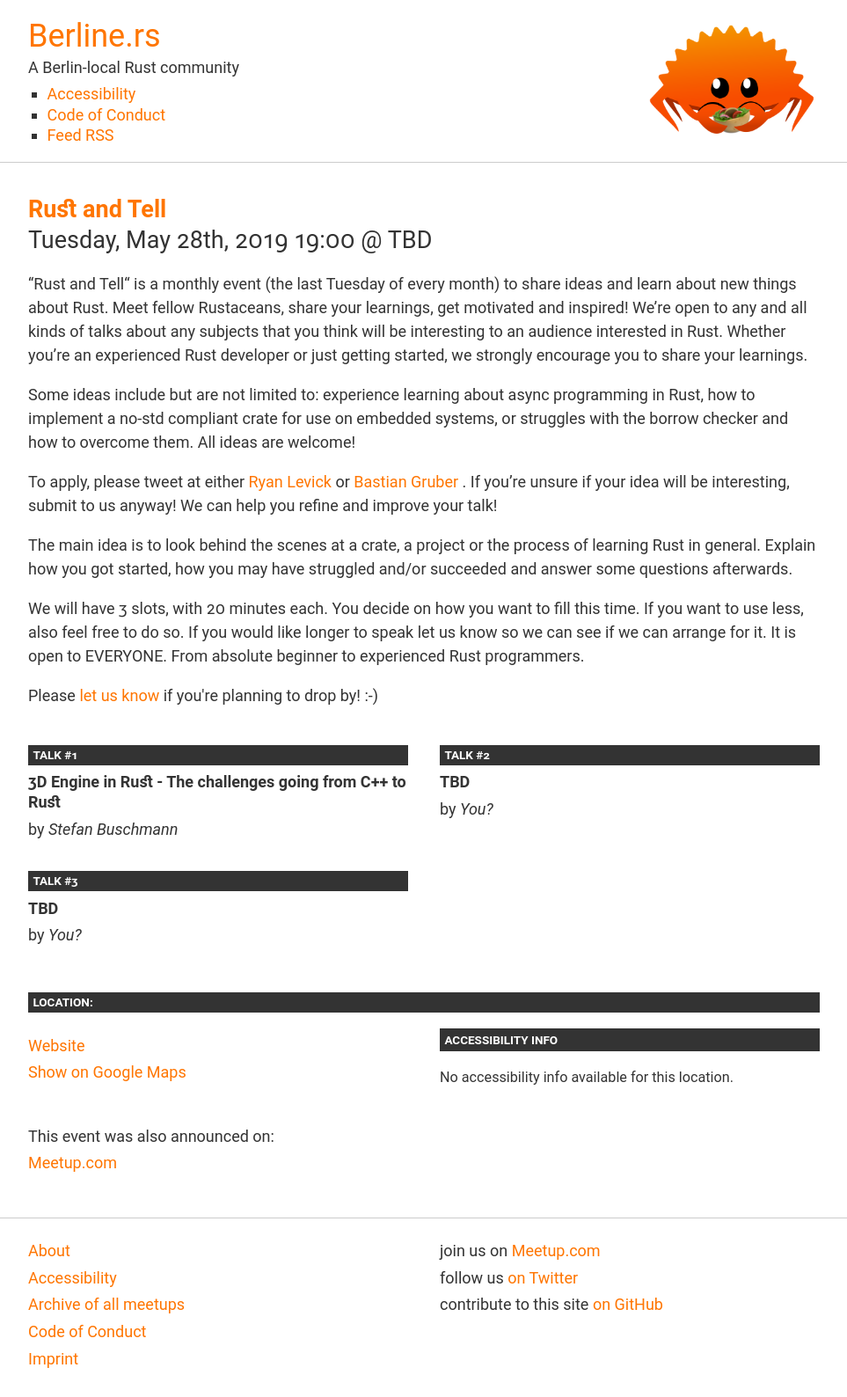
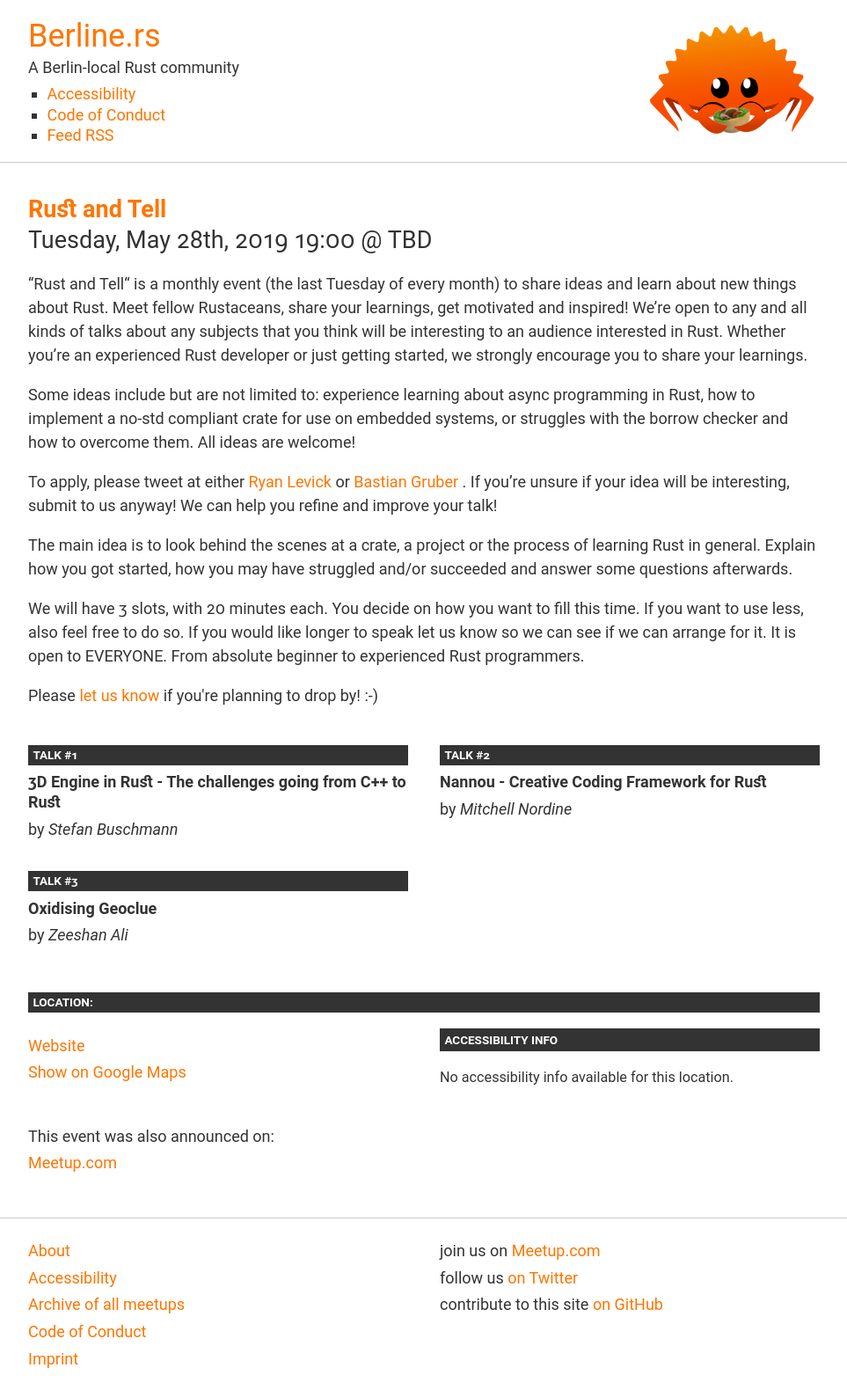
Before and after one commit to berlinrs/berline.rs, a Jekyll site: the page built from _posts/2019-05-28-rust-and-tell.md, in a window 1280 px wide. Shown: the whole page at 88% size, without its empty margins (158-1121 px from the left). Built offline with Jekyll 4.4.1, drawn with Linux system fonts in a browser that asks for light colours.

Commit message:
All slots filled

```diff
--- a/_posts/2019-05-28-rust-and-tell.md
+++ b/_posts/2019-05-28-rust-and-tell.md
@@ -8,12 +8,12 @@ talks:
 - title: "3D Engine in Rust - The challenges going from C++ to Rust"
   speaker:
     name: Stefan Buschmann
-- title: "TBD"
+- title: "Nannou - Creative Coding Framework for Rust"
   speaker:
-    name: "You?"
-- title: "TBD"
+    name: "Mitchell Nordine"
+- title: "Oxidising Geoclue"
   speaker:
-    name: "You?"
+    name: "Zeeshan Ali"
 ---
 
 "Rust and Tell“ is a monthly event (the last Tuesday of every month) to share ideas and learn about new things about Rust. Meet fellow Rustaceans, share your learnings, get motivated and inspired! We’re open to any and all kinds of talks about any subjects that you think will be interesting to an audience interested in Rust. Whether you're an experienced Rust developer or just getting started, we strongly encourage you to share your learnings.
```
